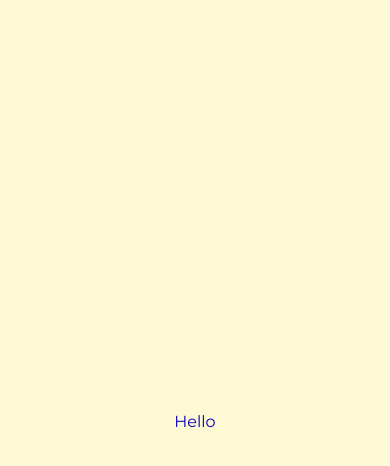
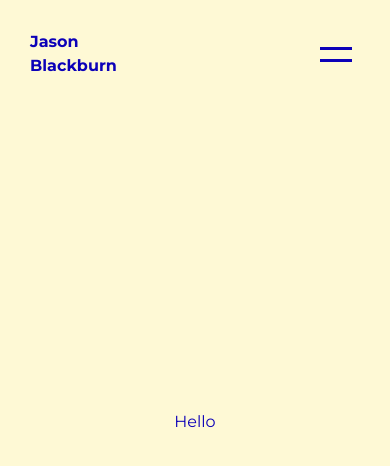
Before and after one commit to JBlackburn94/portjb, a Next.js app: page / in a window 390 px wide. Shown: the top 466 px of the page. Built offline with nearby package versions, Linux system fonts and the light colour scheme.

Commit message:
adds mobile nav

```diff
--- a/package.json
+++ b/package.json
@@ -11,6 +11,7 @@
   "dependencies": {
     "@gsap/react": "^2.1.1",
     "gsap": "^3.12.5",
+    "hamburger-react": "^2.5.1",
     "next": "14.2.5",
     "react": "^18",
     "react-dom": "^18"
--- a/src/app/components/Navbar.tsx
+++ b/src/app/components/Navbar.tsx
@@ -1,3 +1,28 @@
+"use client";
+import { Squeeze } from "hamburger-react";
+import { useState } from "react";
+import gsap from "gsap";
+import { useGSAP } from "@gsap/react";
+
+gsap.registerPlugin(useGSAP);
+
 export default function Navbar() {
-  return <div></div>;
+  const [nav, setNav] = useState(false);
+
+  useGSAP(() => {
+    gsap.to("#nav", {});
+  });
+
+  return (
+    <header className="bg-background text-main w-full fixed">
+      <nav className="p-[30px] flex justify-between items-center" id="nav">
+        <h1 className="font-bold">
+          Jason
+          <br />
+          Blackburn
+        </h1>
+        <Squeeze />
+      </nav>
+    </header>
+  );
 }
--- a/src/app/layout.tsx
+++ b/src/app/layout.tsx
@@ -1,6 +1,7 @@
 import type { Metadata } from "next";
 import { Montserrat } from "next/font/google";
 import "./globals.css";
+import Navbar from "./components/Navbar";
 
 const montserrat = Montserrat({ subsets: ["latin"] });
 
@@ -17,7 +18,10 @@ export default function RootLayout({
 }>) {
   return (
     <html lang="en">
-      <body className={montserrat.className}>{children}</body>
+      <body className={montserrat.className}>
+        <Navbar />
+        {children}
+      </body>
     </html>
   );
 }
```
Also changed, not shown: 1 other file (tests, documents, lock files or other folders).
